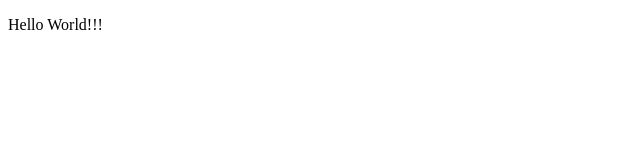
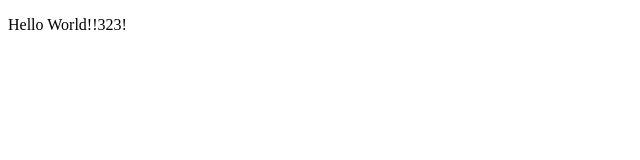
Before and after one commit to AlexTsevan/JS-ITVDN, a plain HTML site: page JS lesson1/index.html in a window 1280 px wide. Shown: the full height of the page, 0-640 px from the left. Drawn offline with Linux system fonts and the light colour scheme.

Commit message:
Update index.html

```diff
--- a/JS lesson1/index.html
+++ b/JS lesson1/index.html
@@ -7,6 +7,6 @@
     <link rel="stylesheet" href="stele.css"/>
 </head>
 <body>
-    <p>Hello World!!!</p>
+    <p>Hello World!!323!</p>
 </body>
 </html>
```
